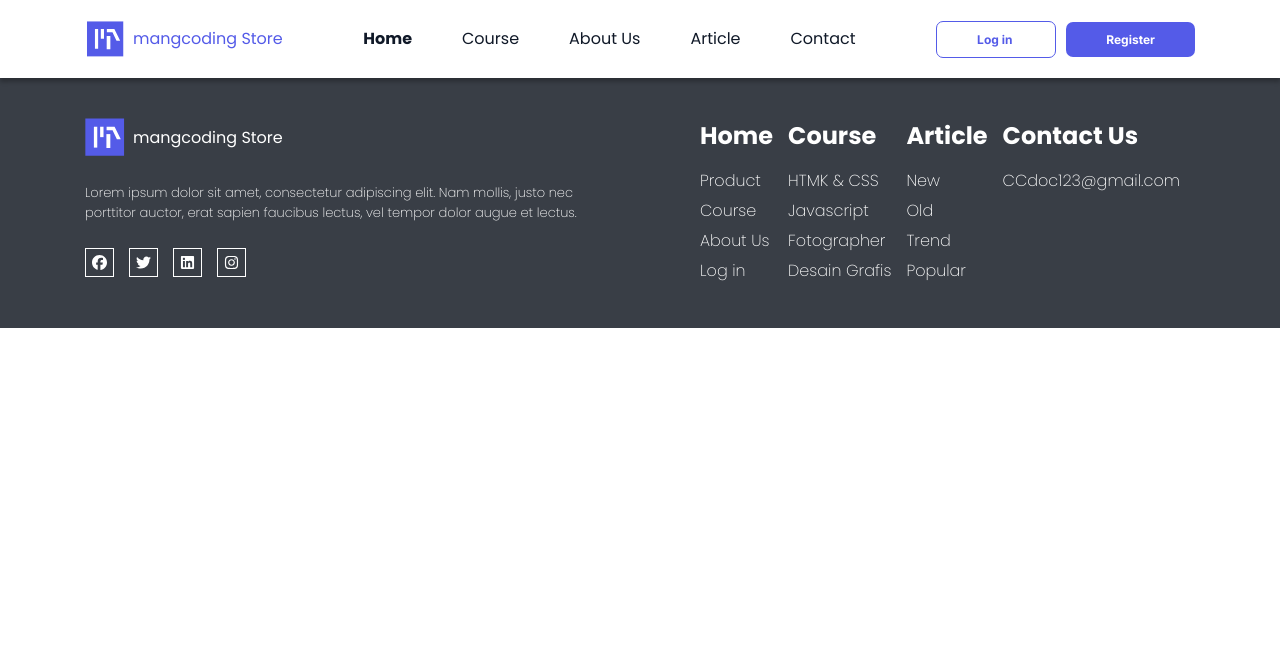
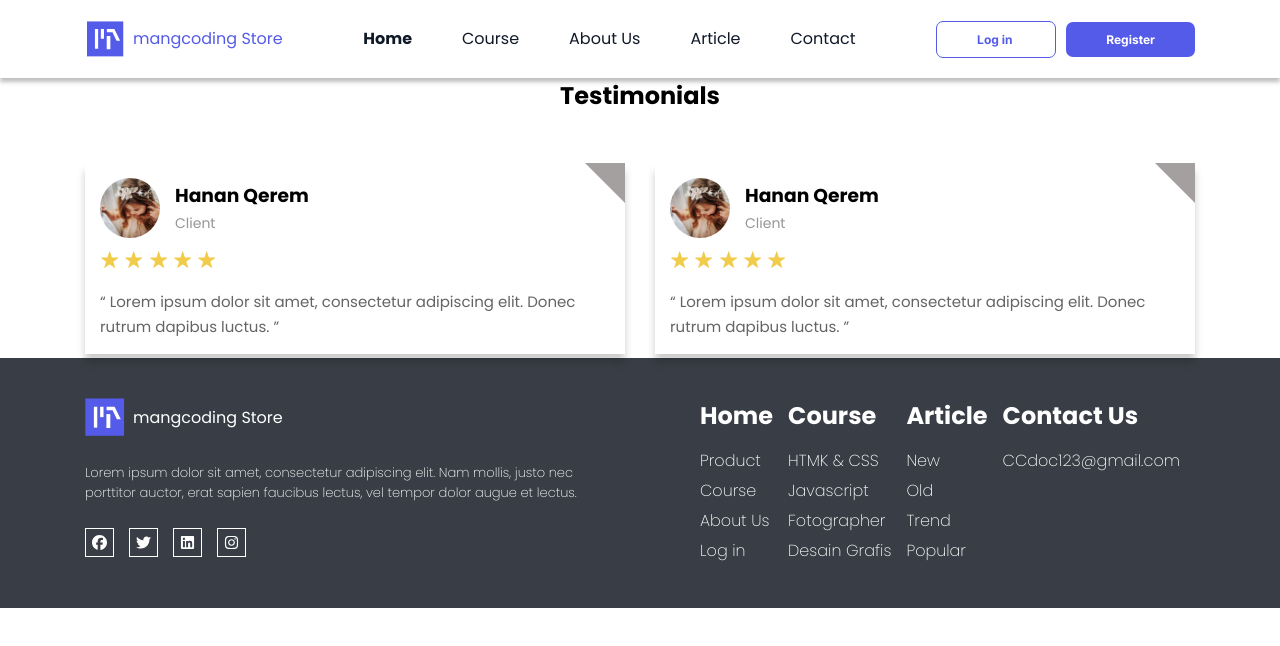
Before and after one commit to HananQerem1/EduPlatform-HTMLCSS, a plain HTML site: page index.html in a window 1280 px wide. Drawn offline with Linux system fonts and the light colour scheme.

Commit message:
Desgin Testimonals section

```diff
--- a/assets/CSS/base.css
+++ b/assets/CSS/base.css
@@ -25,6 +25,12 @@ body{
     justify-content: space-between;
     align-items: center;
 }
+.column{
+    display: flex;
+    flex-wrap: wrap;
+    flex-direction: column;
+    gap: 10px;
+}
 .logo{
     display: flex;
     flex-wrap: wrap;
--- a/assets/CSS/main.css
+++ b/assets/CSS/main.css
@@ -5,7 +5,7 @@ header{
     top: 0;
     padding: 20px 0px;
     box-shadow: 0px 4px 4px rgba(0, 0, 0, 0.25);
-
+    background-color: #fff;
 }
 header .logo a{
     color: var(--mainColor);
@@ -45,7 +45,65 @@ header .auth a:last-of-type{
 }
 /* End navbar */
 
-/*Start footer */
+/* Start testimonails */
+.testimonials{
+    height: 280px;
+}
+.testimonials .column{
+    gap: 50px;
+}
+.testimonials h2{
+    display: flex;
+    flex-wrap: wrap;
+    justify-content: center;
+}
+.testimonials .row{
+    gap: 30px;
+}
+.testimonials-card{
+    width: calc(( 100% - 30px ) / 2);
+    box-shadow: 0px 8px 8px rgba(0, 0, 0, 0.2);
+    padding: 15px;
+    position: relative;
+}
+.testimonials-card:after{
+    content: "";
+    border-top: 40px solid #a4a0a0;
+    border-left: 40px solid transparent;
+    border-bottom: 40px solid transparent;
+    position: absolute;
+    top: 0px;
+    right: 0px;
+}
+.testimonials-card .column{
+    gap: 12px;
+}
+.user-profile .row{
+    justify-content: left;
+    gap: 15px;
+}
+.user-profile img{
+    width: 60px;
+    height: 60px;
+    border-radius: 50%;
+}
+.user-info span{
+    font-weight: 400;
+    font-size: 14px;
+    line-height: 9px;
+    color: #969696;
+}
+.testimonials blockquote q{
+    font-weight: 400;
+    font-size: 15px;
+    line-height: 12px;
+    text-align: left;
+    color: #646464;
+}
+
+/* End testimonails */
+
+/* Start footer */
 footer{
     background-color: #393E46;
     color: var(--subColor);
@@ -61,10 +119,7 @@ footer a{
 .footer-start,.footer-end{
     width: calc((100% - 90px) / 2);
 }
-.footer-start{
-    display: flex;
-    flex-wrap: wrap;
-    flex-direction: column;
+.footer-start .column{
     gap: 25px;
 }
 .footer-start p{
@@ -98,10 +153,7 @@ footer a{
     justify-content: space-evenly;
     align-items: flex-start;
 }
-.footer-end .footer-item{
-    display: flex;
-    flex-wrap: wrap;
-    flex-direction: column;
+.footer-end .footer-item .column{
     gap: 15px;
 }
 .footer-end .footer-item ul{
--- a/index.html
+++ b/index.html
@@ -39,9 +39,68 @@
         </div>
     </header>
 
+    <main>
+        <section class="testimonials">
+            <div class="container">
+                <div class="column">
+                    <h2> Testimonials </h2>
+                    <div class="row">
+                        <div class="testimonials-card">
+                            <div class="column">
+                                <div class="user-profile">
+                                    <div class="row">
+                                        <img src="./assets/imags/clients/HananQerem.jpeg" alt="Client Photo">
+                                        <div class="user-info">
+                                            <h3> Hanan Qerem </h3>
+                                            <span> Client </span>
+                                        </div>
+                                    </div>
+                                </div>
+                                <div class="rating">
+                                        <img src="./assets/imags/public/Star.svg" alt="Rating Star">
+                                        <img src="./assets/imags/public/Star.svg" alt="Rating Star">
+                                        <img src="./assets/imags/public/Star.svg" alt="Rating Star">
+                                        <img src="./assets/imags/public/Star.svg" alt="Rating Star">
+                                        <img src="./assets/imags/public/Star.svg" alt="Rating Star">
+                                </div>
+                                <blockquote>
+                                    <q> Lorem ipsum dolor sit amet, consectetur adipiscing elit. Donec rutrum dapibus luctus. </q>
+                                </blockquote>
+                            </div>
+                        </div>
+                        <div class="testimonials-card">
+                            <div class="column">
+                                <div class="user-profile">
+                                    <div class="row">
+                                        <img src="./assets/imags/clients/HananQerem.jpeg" alt="Client Photo">
+                                        <div class="user-info">
+                                            <h3> Hanan Qerem </h3>
+                                            <span> Client </span>
+                                        </div>
+                                    </div>
+                                </div>
+                                <div class="rating">
+                                    <img src="./assets/imags/public/Star.svg" alt="Rating Star">
+                                    <img src="./assets/imags/public/Star.svg" alt="Rating Star">
+                                    <img src="./assets/imags/public/Star.svg" alt="Rating Star">
+                                    <img src="./assets/imags/public/Star.svg" alt="Rating Star">
+                                    <img src="./assets/imags/public/Star.svg" alt="Rating Star">
+                                </div>
+                                <blockquote>
+                                    <q> Lorem ipsum dolor sit amet, consectetur adipiscing elit. Donec rutrum dapibus luctus. </q>
+                                </blockquote>
+                            </div>
+                        </div>
+                    </div>
+                </div>
+            </div>
+        </section>
+    </main>
+
     <footer>
         <div class="container row">
             <div class="footer-start">
+                <div class="column">
                     <div class="logo">
                         <img src="./assets/imags/public/FooterLogo.svg" alt="logo" />
                         <a href="#"> mangcoding Store </a>
@@ -61,11 +120,12 @@
                             <svg xmlns="http://www.w3.org/2000/svg" viewBox="0 0 448 512"><path d="M224.1 141c-63.6 0-114.9 51.3-114.9 114.9s51.3 114.9 114.9 114.9S339 319.5 339 255.9 287.7 141 224.1 141zm0 189.6c-41.1 0-74.7-33.5-74.7-74.7s33.5-74.7 74.7-74.7 74.7 33.5 74.7 74.7-33.6 74.7-74.7 74.7zm146.4-194.3c0 14.9-12 26.8-26.8 26.8-14.9 0-26.8-12-26.8-26.8s12-26.8 26.8-26.8 26.8 12 26.8 26.8zm76.1 27.2c-1.7-35.9-9.9-67.7-36.2-93.9-26.2-26.2-58-34.4-93.9-36.2-37-2.1-147.9-2.1-184.9 0-35.8 1.7-67.6 9.9-93.9 36.1s-34.4 58-36.2 93.9c-2.1 37-2.1 147.9 0 184.9 1.7 35.9 9.9 67.7 36.2 93.9s58 34.4 93.9 36.2c37 2.1 147.9 2.1 184.9 0 35.9-1.7 67.7-9.9 93.9-36.2 26.2-26.2 34.4-58 36.2-93.9 2.1-37 2.1-147.8 0-184.8zM398.8 388c-7.8 19.6-22.9 34.7-42.6 42.6-29.5 11.7-99.5 9-132.1 9s-102.7 2.6-132.1-9c-19.6-7.8-34.7-22.9-42.6-42.6-11.7-29.5-9-99.5-9-132.1s-2.6-102.7 9-132.1c7.8-19.6 22.9-34.7 42.6-42.6 29.5-11.7 99.5-9 132.1-9s102.7-2.6 132.1 9c19.6 7.8 34.7 22.9 42.6 42.6 11.7 29.5 9 99.5 9 132.1s2.7 102.7-9 132.1z"/></svg>
                         </li>
                     </ul>
-
+                </div>
             </div>
             <div class="footer-end">
                 <div class="row">
                     <div class="footer-item">
+                        <div class="column">
                             <h2> Home </h2>
                             <nav>
                                 <ul>
@@ -84,7 +144,9 @@
                                 </ul>
                             </nav>
                         </div>
+                    </div>
                     <div class="footer-item">
+                        <div class="column">
                             <h2> Course </h2>
                             <nav>
                                 <ul>
@@ -103,7 +165,9 @@
                                 </ul>
                             </nav>
                         </div>
+                    </div>
                     <div class="footer-item">
+                        <div class="column">
                             <h2> Article </h2>
                             <nav>
                                 <ul>
@@ -122,7 +186,9 @@
                                 </ul>
                             </nav>
                         </div>
+                    </div>
                     <div class="footer-item">
+                        <div class="column">
                             <h2> Contact Us </h2>
                             <nav>
                                 <ul>
@@ -135,6 +201,7 @@
                     </div>
                 </div>
             </div>
+        </div>
     </footer>
 </body>
 </html>
```
Also changed, not shown: assets/imags/clients/HananQerem.jpeg (added), assets/imags/icons/Twitter.svg (deleted), assets/imags/icons/facebok.svg (deleted), assets/imags/icons/instagram.svg (deleted), assets/imags/icons/linkedin.svg (deleted), assets/imags/public/Star.svg (added). Lines whose indentation alone changed are shown as unchanged.
